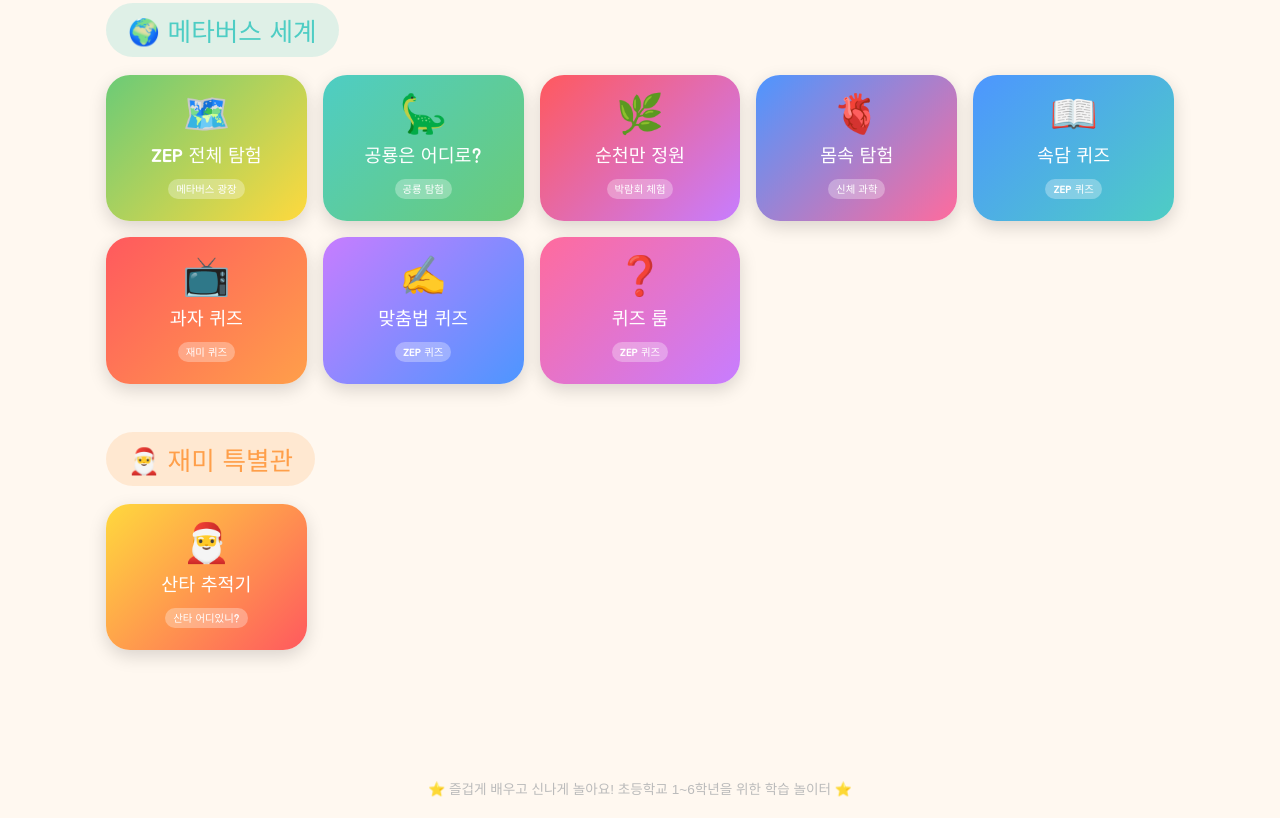
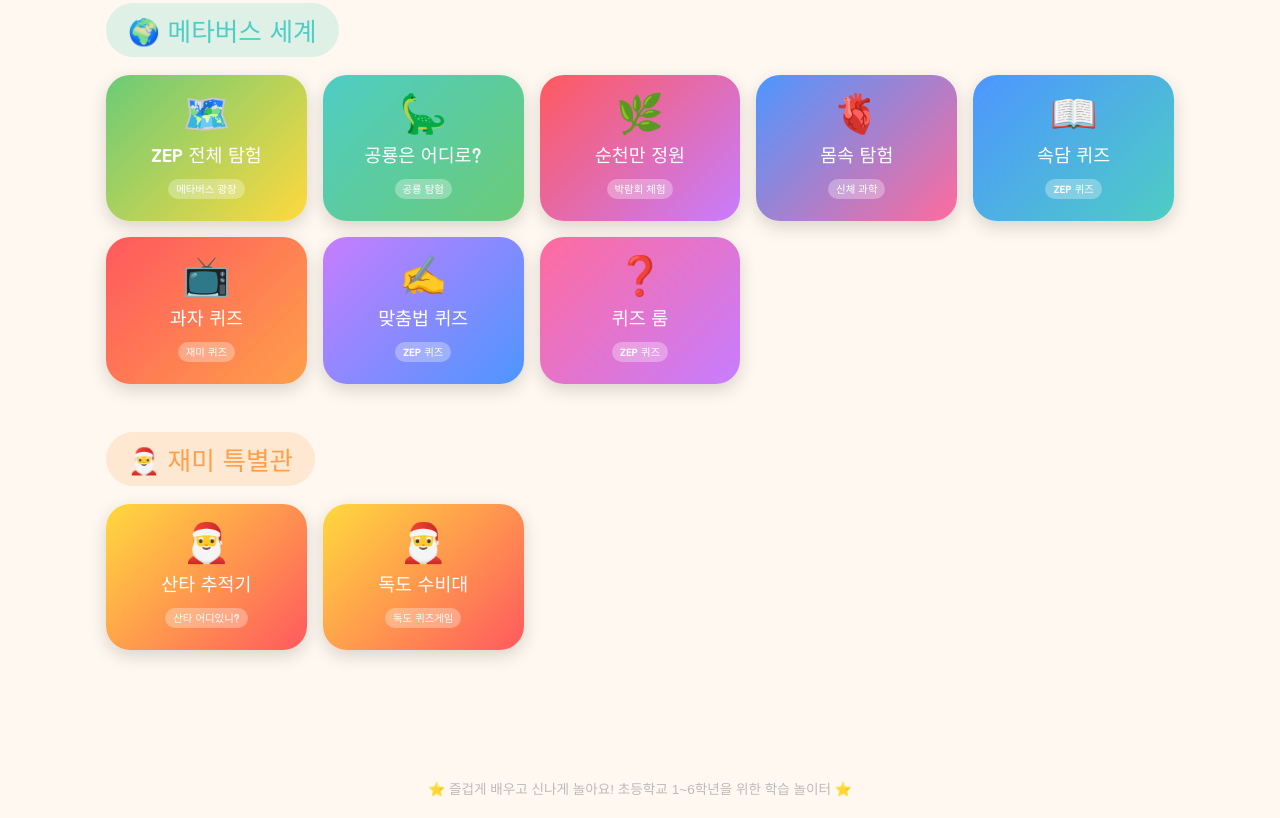
Before and after one commit to jihye-82/0410, a plain HTML site: page index.html in a window 1280 px wide. Shown: the part 1032-1850 px from the top of the page. Drawn offline with Linux system fonts and the light colour scheme; a web font is replaced by a local one.

Commit message:
Update index.html

```diff
--- a/index.html
+++ b/index.html
@@ -363,6 +363,12 @@
         <span class="btn-label">산타 추적기</span>
         <span class="btn-badge">산타 어디있니?</span>
       </a>
+
+       <a class="btn-link c16" href="https://dokdo-ver.pages.dev/" target="_blank">
+        <span class="btn-icon">🎅</span>
+        <span class="btn-label">독도 수비대</span>
+        <span class="btn-badge">독도 퀴즈게임</span>
+      </a>
     </div>
   </section>
 
```
